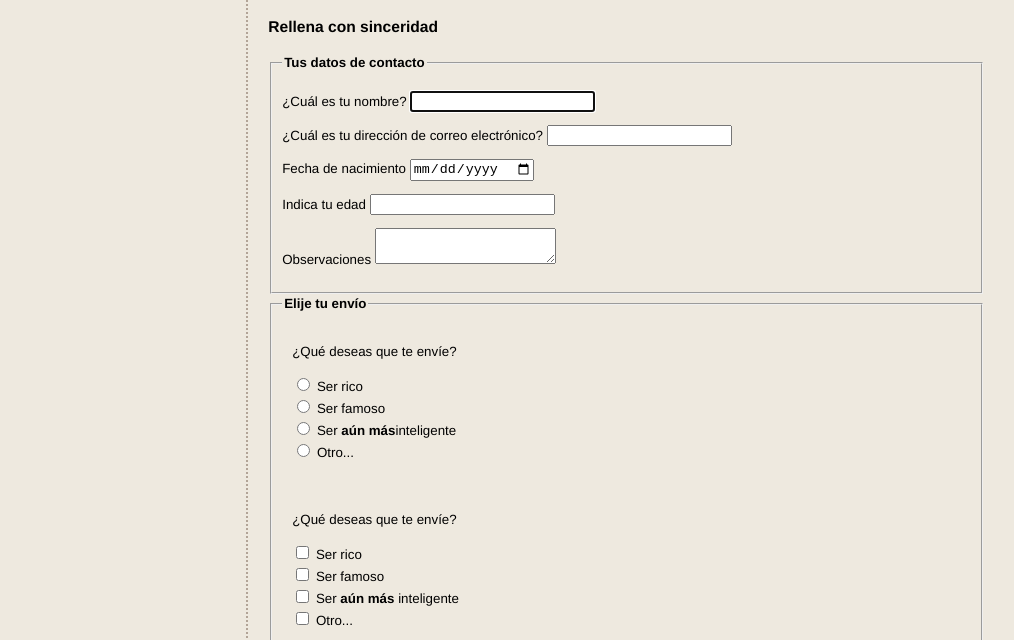
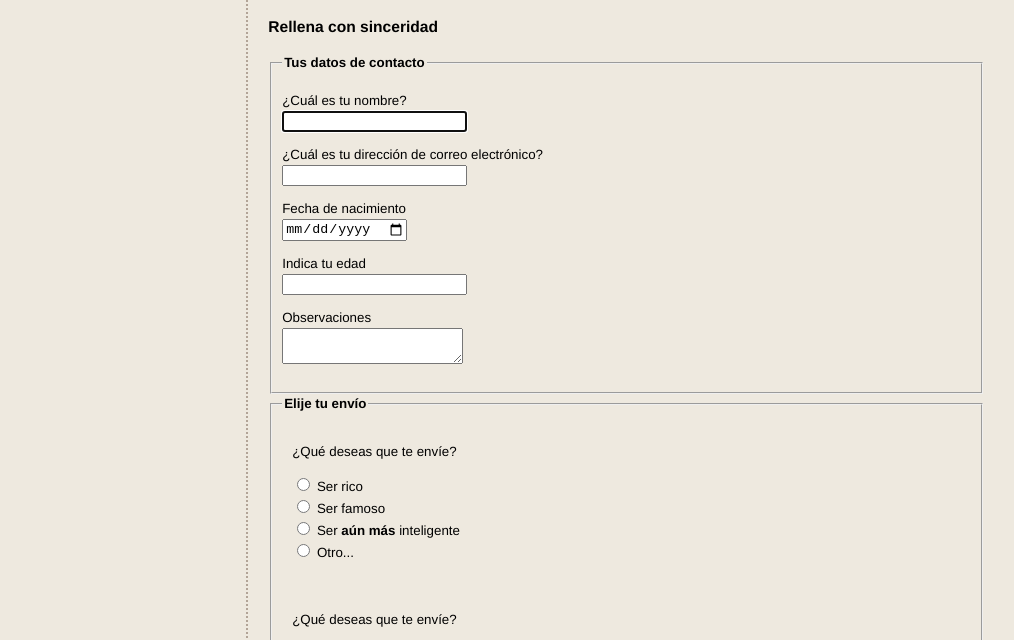
Before and after one commit to Imarpe10/tema3, a plain HTML site: page ejerciciosTema3/opinion3.html in a window 1280 px wide. Shown: the part 237-877 px from the top of the page, without its empty margins (167-1181 px from the left). Drawn offline with Linux system fonts and the light colour scheme.

Commit message:
Update opinion3.html

```diff
--- a/ejerciciosTema3/opinion3.html
+++ b/ejerciciosTema3/opinion3.html
@@ -105,15 +105,15 @@
         <h3>Rellena con sinceridad</h3>
         <form method="post" action="mailto:ejemplo@hotmail.com">
           <fieldset> <legend><strong>Tus datos de contacto</strong></legend>
-            <p> <label for="nombrePropio2">¿Cuál es tu nombre?</label>
+            <p> <label for="nombrePropio2">¿Cuál es tu nombre?</label><br>
 		<input name="nombrePropio" id="nombrePropio2" required autofocus type="text"> </p>
-            <p> <label for="correo">¿Cuál es tu dirección de correo electrónico?</label>
+            <p> <label for="correo">¿Cuál es tu dirección de correo electrónico?</label><br>
 		<input name="correo" id="correo" type="email"> </p>
-            <p> <label for="nacimiento">Fecha de nacimiento</label>
+            <p> <label for="nacimiento">Fecha de nacimiento</label><br>
 		<input id="nacimiento" type="date"> </p>
-            <p> <label for="edad">Indica tu edad</label>
+            <p> <label for="edad">Indica tu edad</label><br>
 		<input id="edad" min="" type="number"> </p>
-            <p> <label for="obser">Observaciones</label>
+            <p> <label for="obser">Observaciones</label><br>
 	        <textarea name="obser" id="obser"></textarea> </p>
           </fieldset>
           <fieldset> <legend> <strong>Elije tu envío </strong></legend>
@@ -124,7 +124,7 @@
                   <input name="deseo" value="famoso" id="famoso" type="radio">
 		  <label for="famoso">Ser famoso</label><br>
                   <input name="deseo" value="inteligente" id="inteligente" type="radio">
-                  <label for="inteligente">Ser <strong>aún más</strong>inteligente</label><br>
+                  <label for="inteligente">Ser <strong>aún más</strong> inteligente</label><br>
                   <input name="deseo" value="otro" id="otro" type="radio">
 		  <label for="otro">Otro...</label><br> </p>
             </div>
@@ -140,7 +140,7 @@
 		  <label for="otro">Otro...</label><br> </p>
             </div>
             <div>
-              <p> <label for="otros">Si has elegido "Otro", especifica cuál:</label>
+              <p> <label for="otros">Si has elegido "Otro", especifica cuál:</label><br>
                   <textarea name="otros" id="otros"></textarea> </p>
             </div>
             <div>
```
